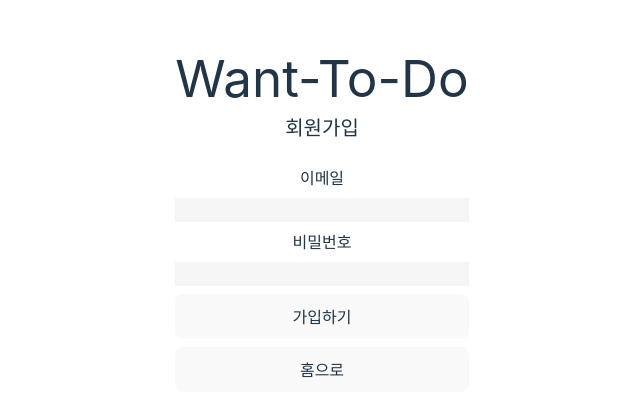
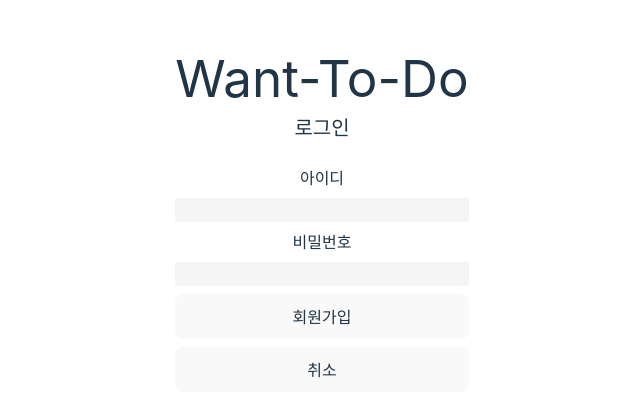
Before and after one commit to JaemooJung/wanted-pre-onboarding-challenge-fe-1, a React (Vite) app in the folder want_to_do/: page /auth/sign-up in a window 1280 px wide. Shown: the part 179-596 px from the top of the page, without its empty margins (318-958 px from the left). Built offline with nearby package versions, Linux system fonts and the light colour scheme.

Commit message:
sign in and sign up refactored

```diff
--- /dev/null
+++ b/want_to_do/src/components/Auth/AuthForm.tsx
@@ -0,0 +1,61 @@
+import React, {useState} from "react";
+import {isEmailValid} from "./Auth+utils";
+
+interface AuthFormProps {
+  submitLabel: string;
+  handleSubmit: (email: string, password: string) => void;
+  cancelLabel: string;
+  handleCancel: () => void;
+}
+
+const AuthForm = (props: AuthFormProps) => {
+  const [email, setEmail] = useState("");
+  const [password, setPassword] = useState("");
+  const [isFormValid, setIsFromValid] = useState({email: false, password: false});
+
+  const handleEmailInput = (e: React.ChangeEvent<HTMLInputElement>) => {
+    setEmail(e.target.value);
+    setIsFromValid({...isFormValid, email: isEmailValid(e.target.value)});
+  }
+
+  const handlePasswordInput = (e: React.ChangeEvent<HTMLInputElement>) => {
+    setPassword(e.target.value);
+    setIsFromValid({...isFormValid, password: e.target.value.length > 8});
+  }
+
+  const handleSubmit = () => {
+    props.handleSubmit(email, password);
+  }
+
+  const handleCancel = () => {
+    props.handleCancel();
+  }
+
+  return (
+    <div className={`flex flex-col content-center justify-center gap-2`}>
+      <h1>Want-To-Do</h1>
+      <span className={`text-xl mb-4`}>로그인</span>
+      <span>아이디</span>
+      <input className={`bg-neutral-100`}
+             type="text"
+             value={email}
+             onChange={handleEmailInput}
+      />
+      <span>비밀번호</span>
+      <input className={`bg-neutral-100`}
+             type="password"
+             onChange={handlePasswordInput}
+      />
+      <button onClick={handleSubmit}
+              disabled={!isFormValid.email || !isFormValid.password}>
+        {props.submitLabel}
+      </button>
+      <button onClick={handleCancel}>
+        {props.cancelLabel}
+      </button>
+    </div>
+  )
+
+}
+
+export default AuthForm;
--- a/want_to_do/src/components/Auth/SignIn.tsx
+++ b/want_to_do/src/components/Auth/SignIn.tsx
@@ -1,58 +1,34 @@
-import React, {useState, useEffect} from "react";
+import React, {useEffect} from "react";
 import {useNavigate} from "react-router-dom";
 import {useSignInUser} from "../../hooks/user";
-import {isEmailValid} from "./Auth+utils";
+import AuthForm from "./AuthForm";
 
 const SignIn = () => {
 
-  const [email, setEmail] = useState("");
-  const [password, setPassword] = useState("");
-  const [isFormValid, setIsFromValid] = useState({email: false, password: false});
   const navigate = useNavigate();
   const { mutate } = useSignInUser();
 
   useEffect(() => {
     const accessToken = localStorage.getItem("accessToken");
     if (accessToken) {
-      navigate("/home");
+      navigate("/");
     }
   }, [navigate]);
 
-  const handleSignIn = () => {
+  const handleSignIn = (email: string, password: string) => {
     mutate({email, password});
   }
 
-  const handleEmailInput = (e: React.ChangeEvent<HTMLInputElement>) => {
-    setEmail(e.target.value);
-    setIsFromValid({...isFormValid, email: isEmailValid(e.target.value)});
-  }
-
-  const handlePasswordInput = (e: React.ChangeEvent<HTMLInputElement>) => {
-    setPassword(e.target.value);
-    setIsFromValid({...isFormValid, password: e.target.value.length > 8});
+  const toIntro = () => {
+    navigate("/");
   }
 
   return (
-    <div className={`flex flex-col content-center justify-center gap-2`}>
-      <h1>Want-To-Do</h1>
-      <span className={`text-xl mb-4`}>로그인</span>
-      <span>아이디</span>
-      <input className={`bg-neutral-100`}
-             type="text"
-             value={email}
-             onChange={handleEmailInput}
+      <AuthForm submitLabel={"로그인"}
+                handleSubmit={handleSignIn}
+                cancelLabel={"취소"}
+                handleCancel={toIntro}
       />
-      <span>비밀번호</span>
-      <input className={`bg-neutral-100`}
-             type="password"
-             onChange={handlePasswordInput}
-      />
-      <button onClick={handleSignIn}
-              disabled={!isFormValid.email || !isFormValid.password}>
-        로그인
-      </button>
-      <button onClick={() => {navigate("/")}}>홈으로</button>
-    </div>
   )
 }
 
--- a/want_to_do/src/components/Auth/SignUp.tsx
+++ b/want_to_do/src/components/Auth/SignUp.tsx
@@ -2,52 +2,26 @@ import {useNavigate} from "react-router-dom";
 import React, {useState} from "react";
 import {isEmailValid} from "./Auth+utils";
 import {useSignUpUser} from "../../hooks/user";
+import AuthForm from "./AuthForm";
 
 const SignUp = () => {
-
-  const [email, setEmail] = useState("");
-  const [password, setPassword] = useState("");
-  const [isFormValid, setIsFromValid] = useState({email: false, password: false});
-
   const navigate = useNavigate();
   const {mutate} = useSignUpUser();
 
-  const handleEmailInput = (e: React.ChangeEvent<HTMLInputElement>) => {
-    setEmail(e.target.value);
-    setIsFromValid({...isFormValid, email: isEmailValid(e.target.value)});
-  }
-
-  const handlePasswordInput = (e: React.ChangeEvent<HTMLInputElement>) => {
-    setPassword(e.target.value);
-    setIsFromValid({...isFormValid, password: e.target.value.length > 8});
-  }
-
-  const handleSignUp = () => {
+  const handleSignUp = (email:string, password: string) => {
     mutate({email, password});
   }
 
+  const toIntro = () => {
+    navigate("/");
+  }
+
   return (
-    <div className={`flex flex-col content-center justify-center gap-2`}>
-      <h1>Want-To-Do</h1>
-      <span className={`text-xl mb-4`}>회원가입</span>
-      <span>이메일</span>
-      <input className={`bg-neutral-100`}
-             type="email"
-              value={email}
-              onChange={handleEmailInput}
-      />
-      <span>비밀번호</span>
-      <input className={`bg-neutral-100`}
-              type="password"
-              onChange={handlePasswordInput}
-      />
-      <button onClick={handleSignUp}
-              disabled={!isFormValid.email || !isFormValid.password}
-      >
-        가입하기
-      </button>
-      <button onClick={() => {navigate("/")}}>홈으로</button>
-    </div>
+    <AuthForm submitLabel={"회원가입"}
+              handleSubmit={handleSignUp}
+              cancelLabel={"취소"}
+              handleCancel={toIntro}
+    />
   )
 }
 
```
